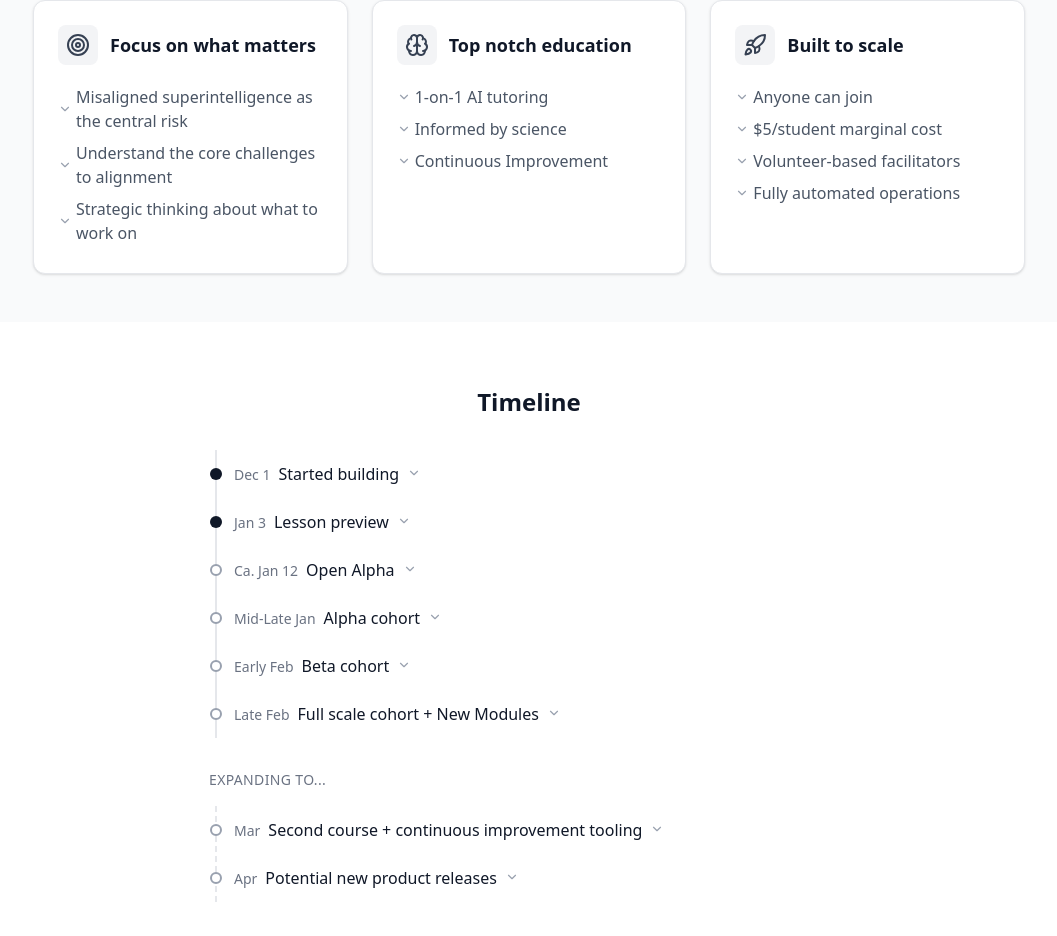
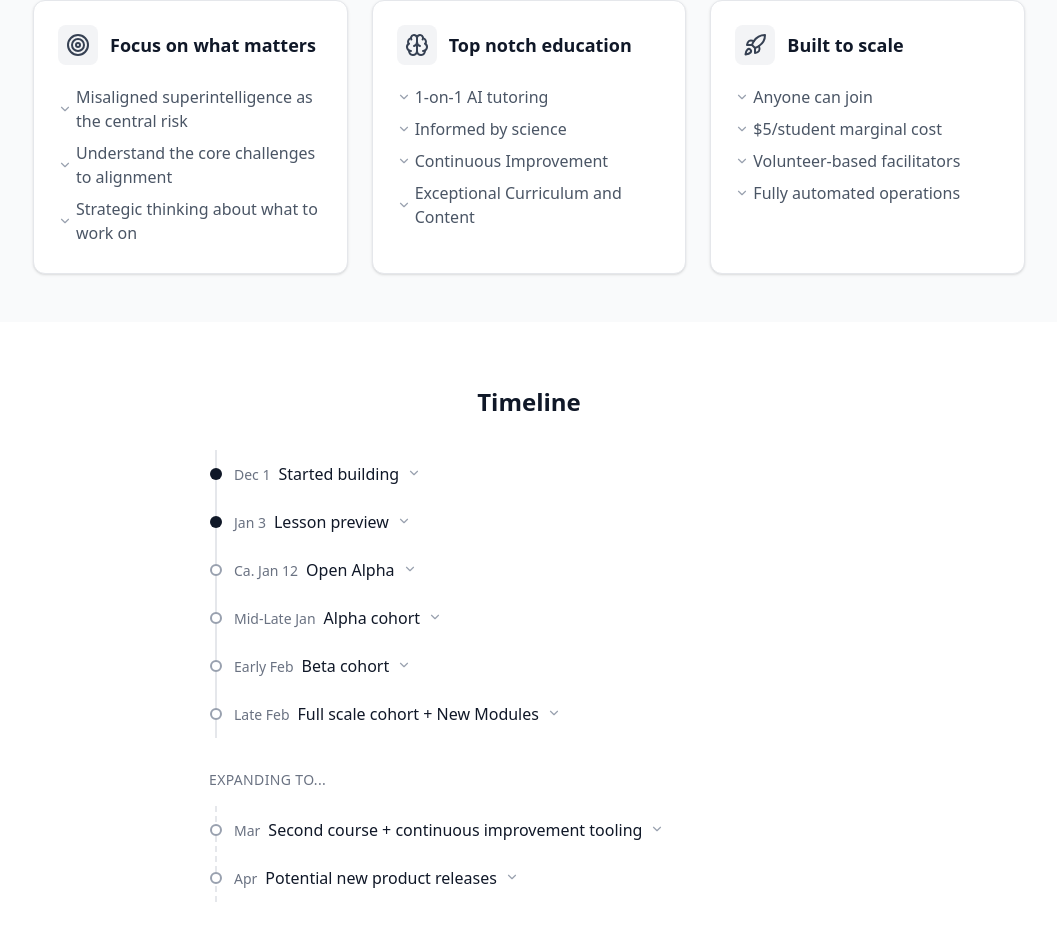
Before and after one commit to lucbrinkman/coursey-onepager, a React (Vite) app: page / in a window 1280 px wide. Shown: the part 1159-2095 px from the top of the page, without its empty margins (111-1168 px from the left). Built offline with nearby package versions, Linux system fonts and the light colour scheme.

Commit message:
Update textContent.js

```diff
--- a/textContent.js
+++ b/textContent.js
@@ -167,9 +167,11 @@ Many of the key principles in good education design happen to be **easy to imple
 
           **A/B testing** different teaching methods and learning materials (articles/videos) to see which work best to achieve those learning outcomes.
 
-          **Tracking participants after course completion.** When a learner finishes our course, their journey into AI Safety only just begins. We stay in touch with our alumni to see if our courses are actually helping them be more impactful.
-
-          **Top-tier advisors for learning objectives and content.** We are being advised by genune experts like Rob Miles who have already signed up as to help, rather than being advised by junior people or those people working at labs. Getting feedback on learning objectives not just readings will be much more time efficient, allowing us to tap busy experts.`,
+          **Tracking participants after course completion.** When a learner finishes our course, their journey into AI Safety only just begins. We stay in touch with our alumni to see if our courses are actually helping them be more impactful.`,
+        },
+        {
+          text: "Exceptional Curriculum and Content",
+          detail: `By structuring our course around learning objectives that take only a few minutes to review, we unlock feedback by world-level experts like Rob Miles who is already signed up as an advisor, and at the same time unlock new creators potential by making a bounty system for new content that satisfies the learning objectives.`,
         },
       ],
     },
```
